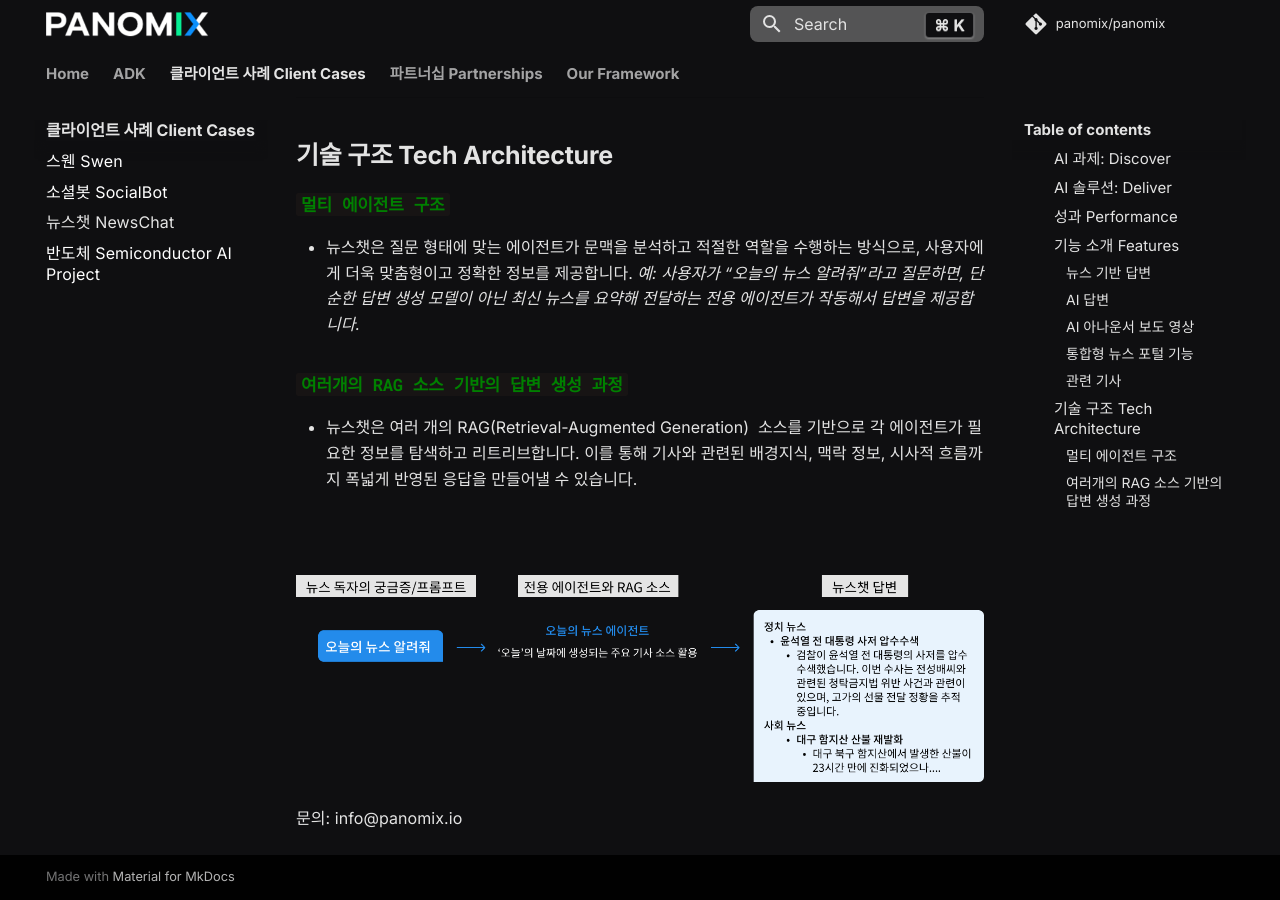
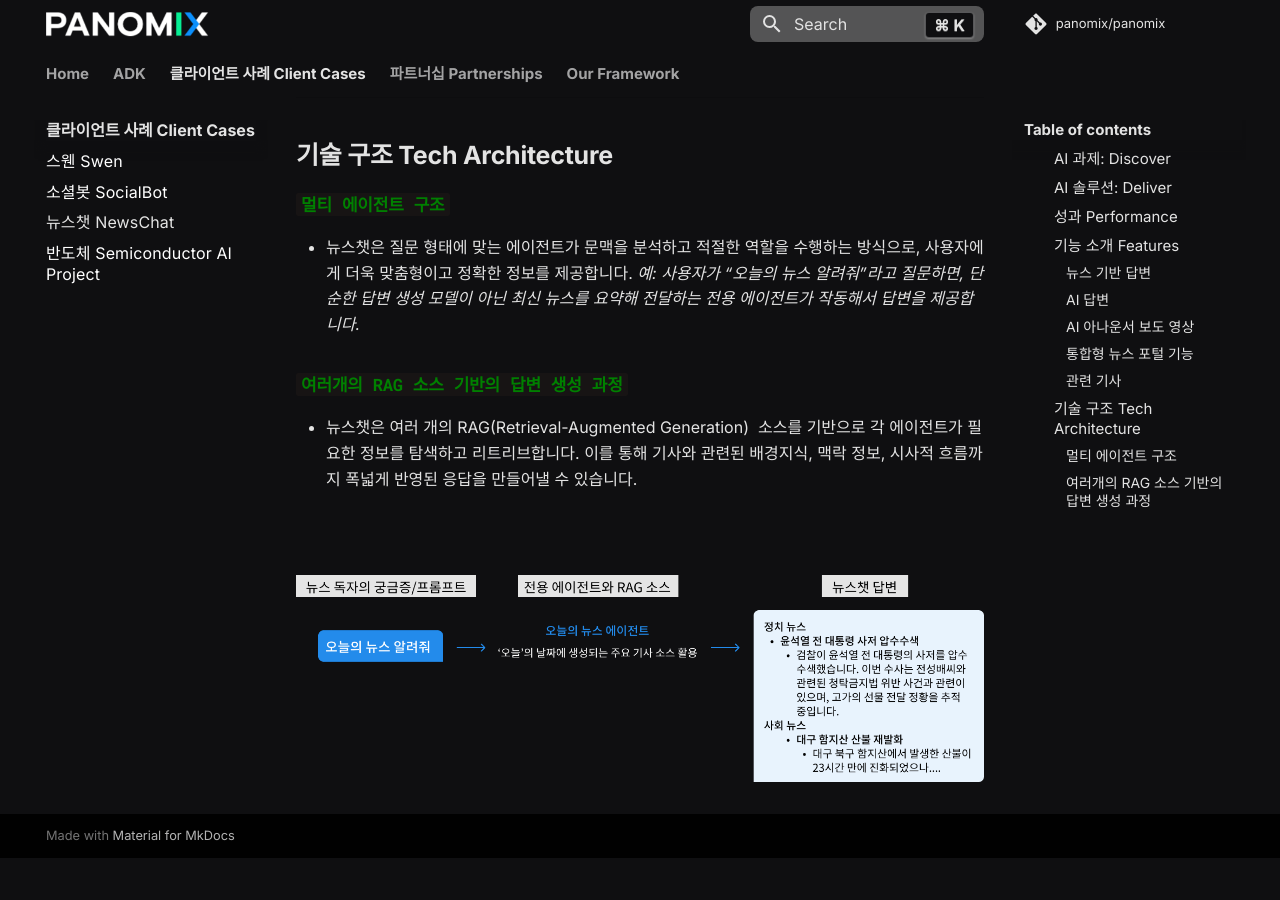
Before and after one commit to panomix/panomix, an MkDocs documentation site: the page built from docs/clients/newschat/newschat.md, in a window 1280 px wide and 900 px high, scrolled down 7447 px. Built offline with MkDocs 1.6.1 and Material for MkDocs 9.7.7, drawn with Linux system fonts in a browser that asks for light colours; comment, search, counter and statistics services are not loaded; after the commit the page ends 8305 px from its top, so only the background shows below that.

Commit message:
Update newschat.md

```diff
--- a/docs/clients/newschat/newschat.md
+++ b/docs/clients/newschat/newschat.md
@@ -106,10 +106,3 @@
 <br/>
 
 ![Product Image](images/newschat_tech.png)
-
-
-
-
-
-문의: info@panomix.io
-<br/>
```
